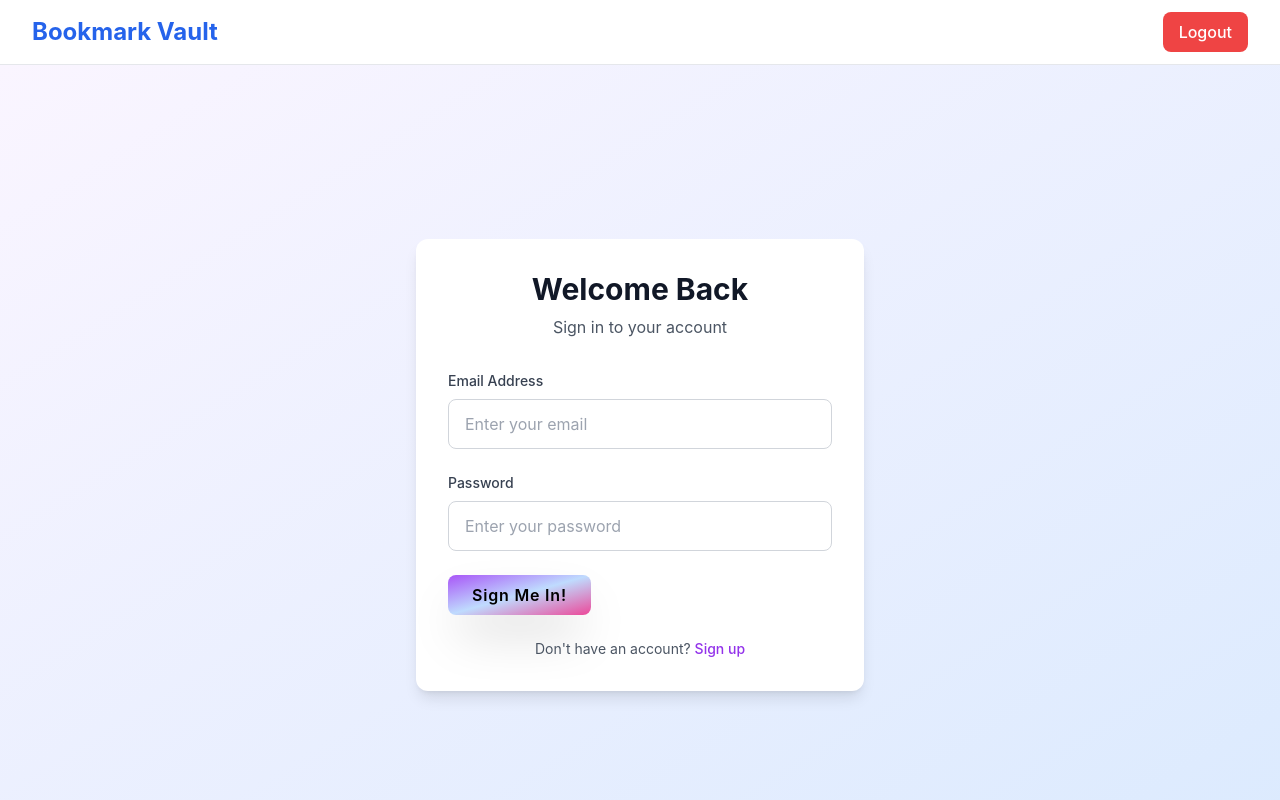
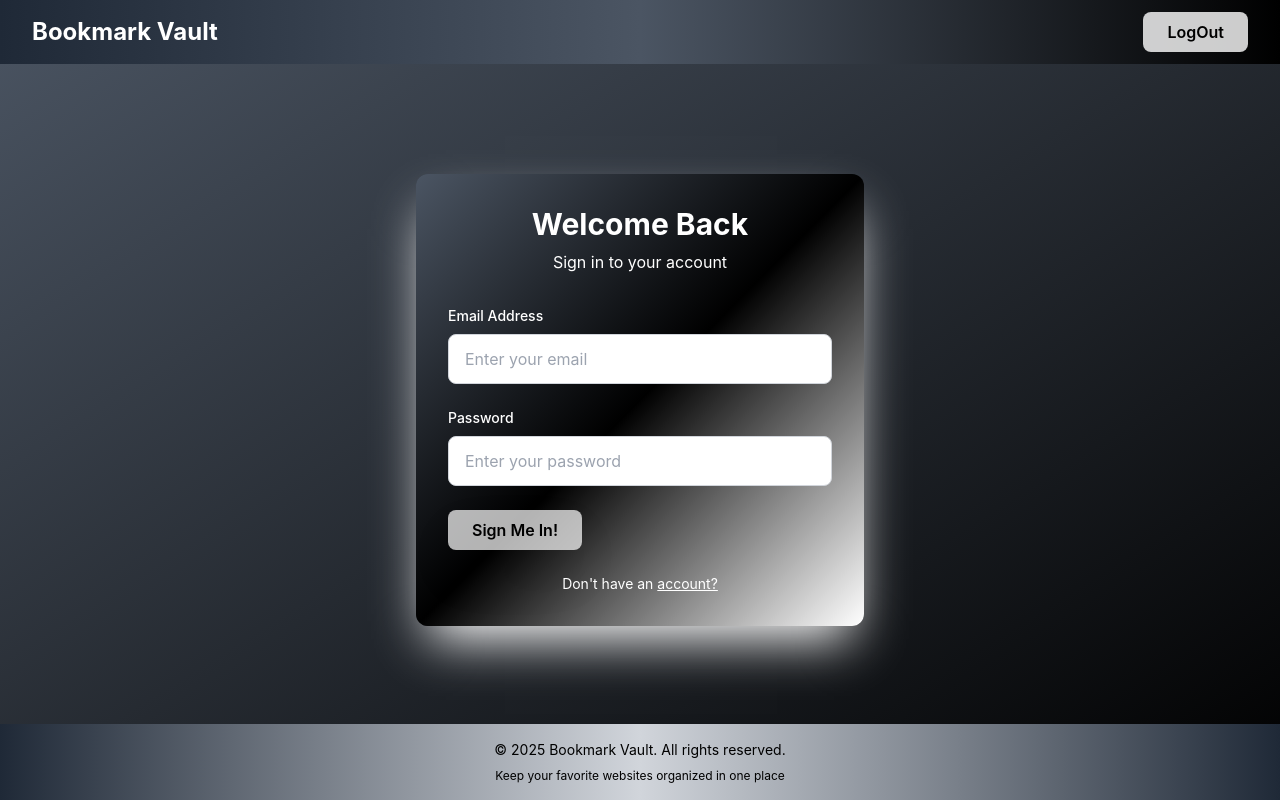
Before and after one commit to DarkkkSoul/Bookmark-Vault, a React (Vite) app in the folder frontend/: page /login in a window 1280 px wide. Shown: the top 800 px of the page. Built offline with nearby package versions, Linux system fonts and the light colour scheme.

Commit message:
enhancing design in login and signup page

```diff
--- a/frontend/src/pages/authentication/login.jsx
+++ b/frontend/src/pages/authentication/login.jsx
@@ -44,17 +44,17 @@ function Login() {
 
   return (
 
-    <div className="min-h-screen bg-gradient-to-br from-purple-50 to-blue-100 flex items-center justify-center px-4">
-      <div className="max-w-md w-full bg-white rounded-xl shadow-lg p-8">
+    <div className="min-h-screen bg-gradient-to-br from-gray-600 to-black flex items-center justify-center px-4">
+      <div className="max-w-md w-full bg-gradient-to-br from-gray-600 via-black to-white rounded-xl shadow-2xl shadow-white p-8">
 
         <div className="text-center mb-8">
-          <h2 className="text-3xl font-bold text-gray-900">Welcome Back</h2>
-          <p className="text-gray-600 mt-2">Sign in to your account</p>
+          <h2 className="text-3xl font-bold text-white">Welcome Back</h2>
+          <p className="text-white mt-2">Sign in to your account</p>
         </div>
 
         <form className="space-y-6" onSubmit={handleSubmit}>
           <div>
-            <label htmlFor="email" className="block text-sm font-medium text-gray-700 mb-2">
+            <label htmlFor="email" className="block text-sm font-medium text-white mb-2">
               Email Address
             </label>
             <input
@@ -70,7 +70,7 @@ function Login() {
           </div>
 
           <div>
-            <label htmlFor="password" className="block text-sm font-medium text-gray-700 mb-2">
+            <label htmlFor="password" className="block text-sm font-medium text-white mb-2">
               Password
             </label>
             <input
@@ -87,19 +87,19 @@ function Login() {
 
           <button
             type="submit"
-            className="text-black font-semibold py-2 px-6 rounded-lg duration-200 bg-gradient-to-br from-purple-500 via-blue-200 to-pink-500 tracking-wider hover:scale-105 transition-all shadow-2xl hover:shadow-black active:scale-90"
+            className="text-black font-semibold py-2 px-6 rounded-lg duration-200 bg-white bg-opacity-70 hover:bg-gradient-to-tl from-gray-900 via-gray-500 to-white transition-all hover:text-white hover:scale-110 active:scale-95 shadow-2xl hover:shadow-white"
           >
             Sign Me In!
           </button>
         </form>
 
-        {message && <p>{message}</p>}
+        {message && <p className='text-white mt-4 text-center'>{message}</p>}
 
         <div className="mt-6 text-center">
-          <p className="text-sm text-gray-600">
-            Don't have an account?{' '}
-            <Link to="/signup" className="text-purple-600 hover:text-purple-700 font-medium">
-              Sign up
+          <p className="text-sm text-white">
+            Don't have an {''}
+            <Link to='/signup' className='underline'>
+             account?
             </Link>
           </p>
         </div>
--- a/frontend/src/pages/authentication/signup.jsx
+++ b/frontend/src/pages/authentication/signup.jsx
@@ -48,18 +48,20 @@ function Signup() {
   }, [message]);
 
   return (
-    <div className="min-h-screen bg-gradient-to-br from-blue-50 to-indigo-100 flex items-center justify-center px-4">
-      <div className="max-w-md w-full bg-white rounded-xl shadow-lg p-8">
+    <div className="min-h-screen bg-gradient-to-br from-gray-600 to-black flex items-center justify-center px-4">
+
+      <div className="max-w-md w-full bg-gradient-to-br from-gray-600 via-black to-white rounded-xl shadow-2xl p-8 shadow-white">
+
         <div className="text-center mb-8">
-          <h2 className="text-3xl font-bold text-gray-900">Create Account</h2>
-          <p className="text-gray-600 mt-2">Join Bookmark Vault today</p>
+          <h2 className="text-3xl font-bold text-white">Create Account</h2>
+          <p className="text-white mt-2">Join us today!</p>
         </div>
 
         <form className="space-y-6" onSubmit={handleSubmit}>
           <div>
             <label
               htmlFor="name"
-              className="block text-sm font-medium text-gray-700 mb-2"
+              className="block text-sm font-medium text-white mb-2"
             >
               Full Name
             </label>
@@ -67,7 +69,7 @@ function Signup() {
               type="text"
               id="name"
               name="name"
-              className="w-full px-4 py-3 border border-gray-300 rounded-lg focus:ring-2 focus:ring-blue-500 focus:border-transparent transition-all duration-200"
+              className="w-full px-4 py-3 border border-gray-300 rounded-lg transition-all duration-200"
               placeholder="Enter your full name"
               value={username}
               onChange={(e) => setUsername(e.target.value)}
@@ -78,7 +80,7 @@ function Signup() {
           <div>
             <label
               htmlFor="email"
-              className="block text-sm font-medium text-gray-700 mb-2"
+              className="block text-sm font-medium text-white mb-2"
             >
               Email Address
             </label>
@@ -86,7 +88,7 @@ function Signup() {
               type="email"
               id="email"
               name="email"
-              className="w-full px-4 py-3 border border-gray-300 rounded-lg focus:ring-2 focus:ring-blue-500 focus:border-transparent transition-all duration-200"
+              className="w-full px-4 py-3 border border-gray-300 rounded-lg transition-all duration-200"
               placeholder="Enter your email"
               value={email}
               onChange={(e) => setEmail(e.target.value)}
@@ -97,7 +99,7 @@ function Signup() {
           <div>
             <label
               htmlFor="password"
-              className="block text-sm font-medium text-gray-700 mb-2"
+              className="block text-sm font-medium text-white mb-2"
             >
               Password
             </label>
@@ -105,7 +107,7 @@ function Signup() {
               type="password"
               id="password"
               name="password"
-              className="w-full px-4 py-3 border border-gray-300 rounded-lg focus:ring-2 focus:ring-blue-500 focus:border-transparent transition-all duration-200"
+              className="w-full px-4 py-3 border border-gray-300 rounded-lg transition-all duration-200"
               placeholder="Create a password"
               value={password}
               onChange={(e) => setPassword(e.target.value)}
@@ -115,7 +117,7 @@ function Signup() {
 
           <button
             type="submit"
-            className="text-black font-semibold py-2 px-6 rounded-lg duration-200 bg-gradient-to-br from-purple-500 via-blue-200 to-pink-500 tracking-wider hover:scale-105 transition-all shadow-2xl hover:shadow-black active:scale-90"
+            className="text-black font-semibold py-2 px-6 rounded-lg duration-200 bg-white bg-opacity-70 hover:bg-gradient-to-tl from-gray-900 via-gray-500 to-white transition-all hover:text-white hover:scale-110 active:scale-95 shadow-2xl hover:shadow-white"
           >
             Sign Me Up!
           </button>
@@ -128,13 +130,10 @@ function Signup() {
 
         {/* already have account */}
         <div className="mt-6 text-center">
-          <p className="text-sm text-gray-600">
-            Already have an account?{" "}
-            <Link
-              to="/login"
-              className="text-blue-600 hover:text-blue-700 font-medium"
-            >
-              Sign in
+          <p className="text-sm text-gray-200">
+            Already have an {''}
+            <Link to="/login" className="underline">
+             account?
             </Link>
           </p>
         </div>
--- a/frontend/src/pages/body/footer.jsx
+++ b/frontend/src/pages/body/footer.jsx
@@ -1,17 +1,20 @@
 function Footer() {
   return (
-    <footer className="bg-gray-800 text-white">
+    <footer className="bg-gradient-to-r from-gray-800 via-gray-300 to-gray-800 text-black fixed bottom-0 left-0 right-0">
+
       <div className="max-w-7xl mx-auto px-4 sm:px-6 lg:px-8">
-        <div className="py-8">
+
+        <div className="py-4">
           <div className="text-center">
-            <p className="text-gray-300 text-sm">
+            <p className=" text-sm">
               © 2025 Bookmark Vault. All rights reserved.
             </p>
-            <p className="text-gray-400 text-xs mt-2">
+            <p className="text-xs mt-2">
               Keep your favorite websites organized in one place
             </p>
           </div>
         </div>
+
       </div>
     </footer>
   )
--- a/frontend/src/pages/body/header.jsx
+++ b/frontend/src/pages/body/header.jsx
@@ -2,21 +2,29 @@ import { Link } from 'react-router-dom'
 
 function Header() {
   return (
-    <header className="bg-white shadow-sm border-b border-gray-200">
+    <header className="bg-gradient-to-r from-gray-800 via-gray-600 to-black fixed top-0 left-0 right-0">
+
       <div className="max-w-7xl mx-auto px-4 sm:px-6 lg:px-8">
         <div className="flex justify-between items-center h-16">
+
           <div className="flex items-center">
-            <Link to="/" className="text-2xl font-bold text-blue-600 hover:text-blue-700 transition-colors">
+            <Link to="/" className="text-2xl font-bold text-white transition-colors">
               Bookmark Vault
             </Link>
           </div>
+
           <div className="flex items-center space-x-4">
-            <button className="bg-red-500 hover:bg-red-600 text-white px-4 py-2 rounded-lg font-medium transition-colors duration-200">
-              Logout
-            </button>
+          <button
+            type="submit"
+            className="text-black font-semibold py-2 px-6 rounded-lg duration-200 bg-white bg-opacity-80 hover:bg-gradient-to-tl from-gray-900 via-gray-500 to-white transition-all hover:text-white hover:scale-110 active:scale-95"
+          >
+            LogOut
+          </button>
           </div>
+
         </div>
       </div>
+
     </header>
   )
 }
```
